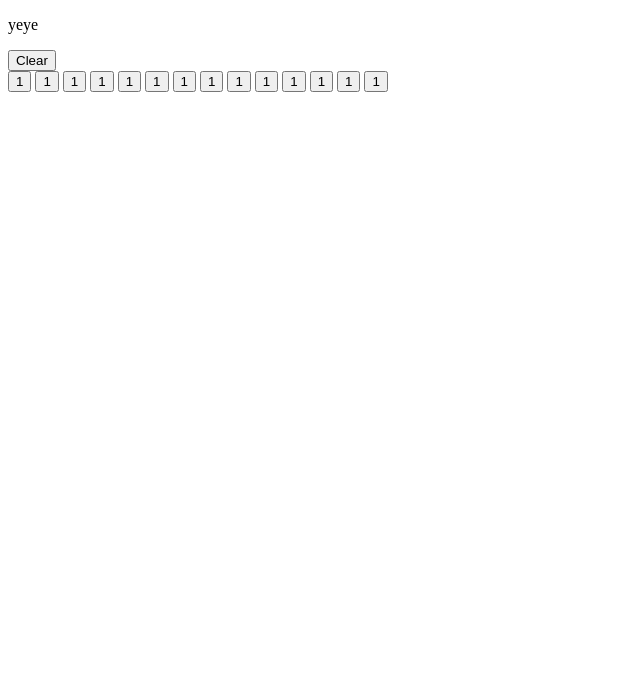
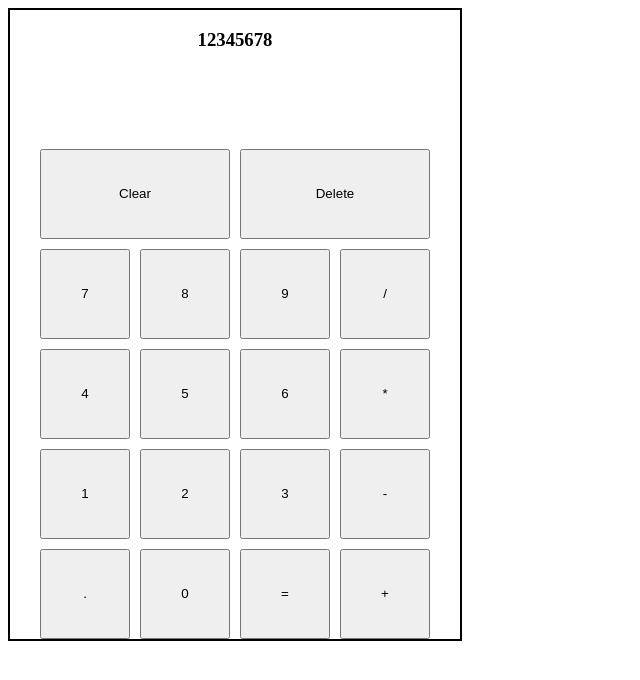
Before and after one commit to ImmaCheetah/calculator, a plain HTML site: page index.html in a window 1280 px wide. Shown: the whole page, without its empty margins (0-640 px from the left). Drawn offline with Linux system fonts and the light colour scheme.

Commit message:
Add css to create shape and layout of calculator

```diff
--- a/index.html
+++ b/index.html
@@ -11,27 +11,30 @@
 <body>
     <div class="calculator">
         <div class="display">
-            <p>yeye</p>
+            <h3>12345678</h3>
         </div>
         <div class="buttons">
             <div class="clear buttons">
-                <button class="">Clear</button>
+                <button class="clear">Clear</button>
+                <button class="delete">Delete</button>
             </div>
             <div class="rest buttons">
+                <button class="">7</button>
+                <button class="">8</button>
+                <button class="">9</button>
+                <button class="">/</button>
+                <button class="">4</button>
+                <button class="">5</button>
+                <button class="">6</button>
+                <button class="">*</button>
                 <button class="">1</button>
-                <button class="">1</button>
-                <button class="">1</button>
-                <button class="">1</button>
-                <button class="">1</button>
-                <button class="">1</button>
-                <button class="">1</button>
-                <button class="">1</button>
-                <button class="">1</button>
-                <button class="">1</button>
-                <button class="">1</button>
-                <button class="">1</button>
-                <button class="">1</button>
-                <button class="">1</button>
+                <button class="">2</button>
+                <button class="">3</button>
+                <button class="">-</button>
+                <button class="">.</button>
+                <button class="">0</button>
+                <button class="">=</button>
+                <button class="">+</button>
             </div>
         </div>
     </div>
--- a/styles.css
+++ b/styles.css
@@ -0,0 +1,34 @@
+.calculator {
+    border: 2px solid black;
+    width: 450px;
+}
+
+.display {
+    height: 120px;
+    text-align: center;
+}
+
+.buttons {
+    display: flex;
+    flex-wrap: wrap;
+    gap: 10px;
+    align-items: center;
+    justify-content: center;
+}
+
+.clear {
+    justify-content: flex-start;
+    flex-grow: 1;
+    margin-left: 15px;
+}
+.delete {
+    /* justify-content: flex-start; */
+    flex-grow: 1;
+    margin-right: 30px;
+}
+
+
+button {
+    height: 90px;
+    width: 90px;
+}
```
